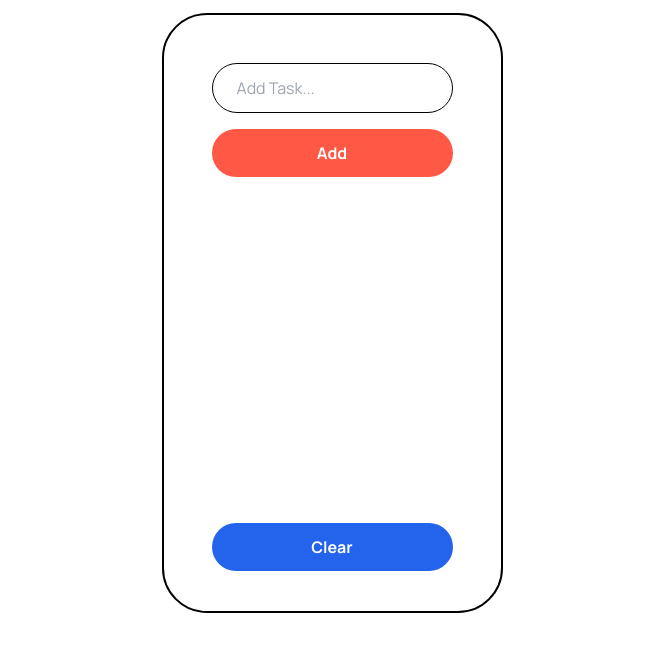
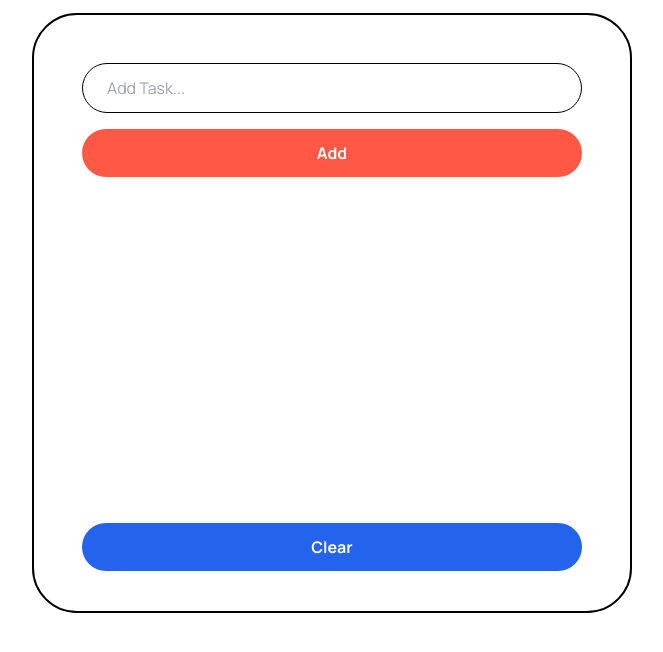
Before and after one commit to ompatel2019/todo-list, a website: page index.html in a window 1280 px wide. Shown: the part 216-868 px from the top of the page, without its empty margins (308-971 px from the left). Drawn offline with Linux system fonts and the light colour scheme.

Commit message:
Add files via upload

```diff
--- a/index.html
+++ b/index.html
@@ -15,7 +15,7 @@
 
     <div class="flex flex-col items-center justify-center pb-[4rem] font-sans dark:bg-black">
       <h1 class="mb-[1rem] font-sans text-[72px] font-[650] transition-all max-sm:text-[48px] dark:text-white">To-Do List</h1>
-      <div class="flex min-h-[75vh] max-w-[75vh] flex-col rounded-[45px] border-[2px] border-black pl-[1rem] pr-[1rem] pt-[1rem] transition-all w-[75vh] max-sm:w-[50vh] dark:border-white">
+      <div class="flex min-h-[75vh] max-w-[75vh] flex-col rounded-[45px] border-[2px] border-black pl-[1rem] pr-[1rem] pt-[1rem] transition-all w-[75vw] dark:border-white">
         <div class="grid grid-cols-3 gap-[1rem] p-[2rem]">
           <input class="col-start-1 col-end-4 rounded-[45px] border-[1px] border-black px-[1.5rem] py-[0.75rem] font-sans transition-all hover:bg-slate-100 dark:border-white dark:bg-black dark:text-white" type="text" id="todo-item" placeholder="Add Task..." />
           <button onclick="addTask()" class="bg-orange-colour hover:bg-blue-colour dark:bg-blue-colour dark:hover:bg-orange-colour col-start-1 col-end-4 rounded-[45px] py-[0.75rem] font-sans font-bold text-white transition-all">Add</button>
--- a/src/input.css
+++ b/src/input.css
@@ -22,6 +22,7 @@ ul li::before {
 }
 ul li {
     margin-left: 5.5rem;
+    margin-bottom: 1rem;
     cursor: pointer;
 }
 
```
Also changed, not shown: src/output.css.
